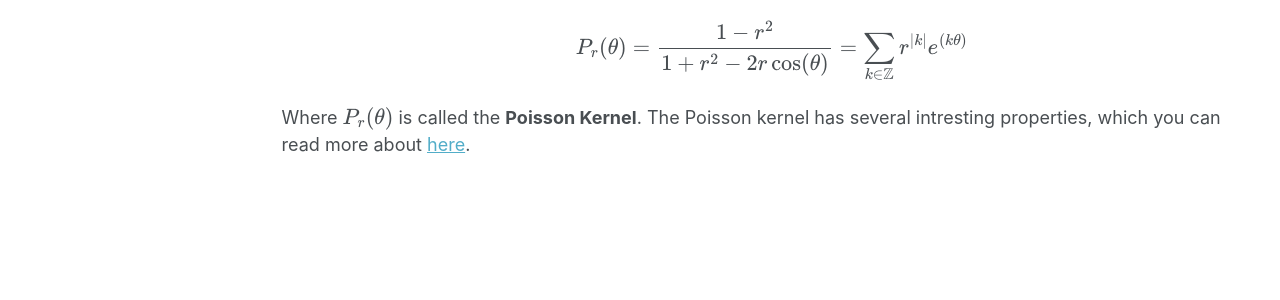
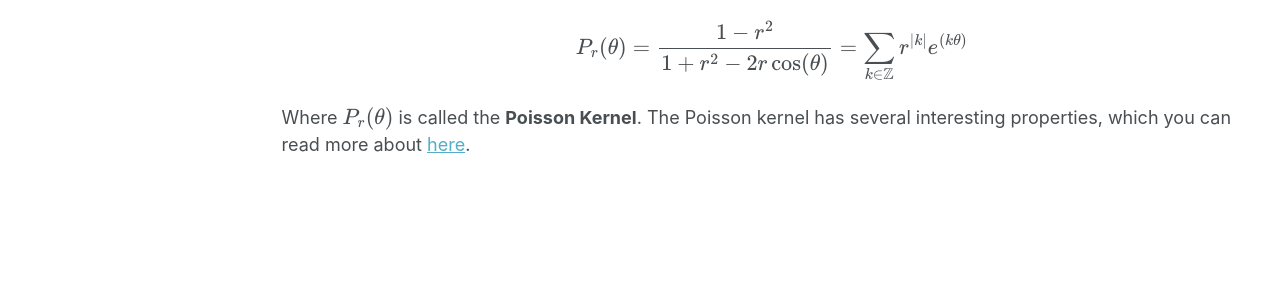
Before and after one commit to Nasser-Mohammed/Nasser-Mohammed.github.io, a Jekyll site: the page built from _pages/notes/Fourier-Analysis/poisson-kernel.md, in a window 1280 px wide and 900 px high, scrolled down 5319 px. Shown: the part 329-629 px from the top of the window. Built offline with Jekyll 4.4.1, drawn with Linux system fonts in a browser that asks for light colours.

Commit message:
Update poisson-kernel.md

```diff
--- a/_pages/notes/Fourier-Analysis/poisson-kernel.md
+++ b/_pages/notes/Fourier-Analysis/poisson-kernel.md
@@ -92,4 +92,4 @@ Continuing the simplification
 \\[=\frac{1-r^2}{1+r^2-2r\cos(\theta)}\\]
 This is the usual function you will see associated with the Poisson kernel, so in summary, we have that
 \\[P_r(\theta) = \frac{1-r^2}{1+r^2-2r\cos(\theta)} = \sum_{k \in \mathbb{Z}}r^{|k|}e^{(k\theta)}\\]
-Where \\(P_r(\theta)\\) is called the **Poisson Kernel**. The Poisson kernel has several intresting properties, which you can read more about [here](https://en.wikipedia.org/wiki/Poisson_kernel).
+Where \\(P_r(\theta)\\) is called the **Poisson Kernel**. The Poisson kernel has several interesting properties, which you can read more about [here](https://en.wikipedia.org/wiki/Poisson_kernel).
```
